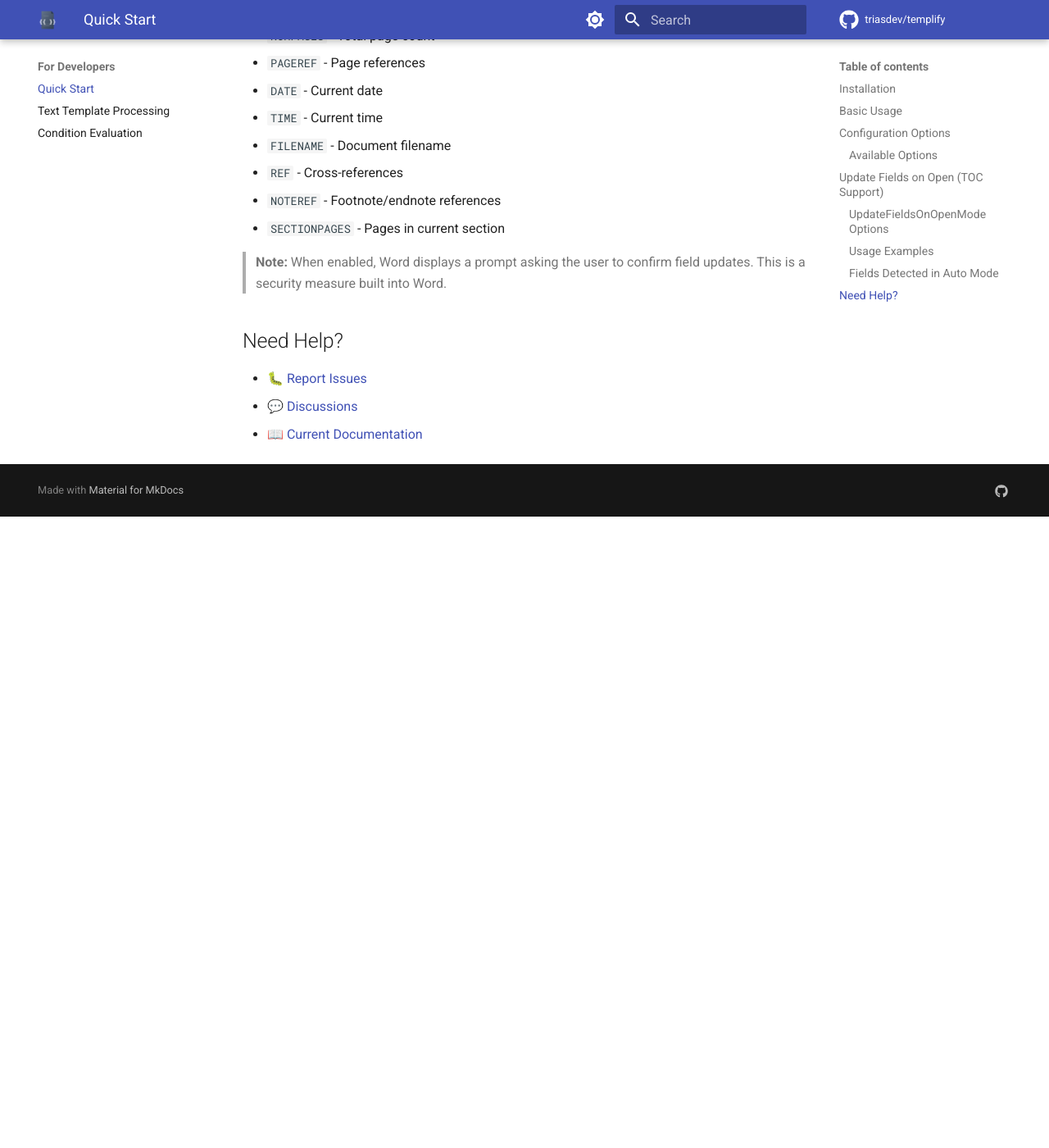
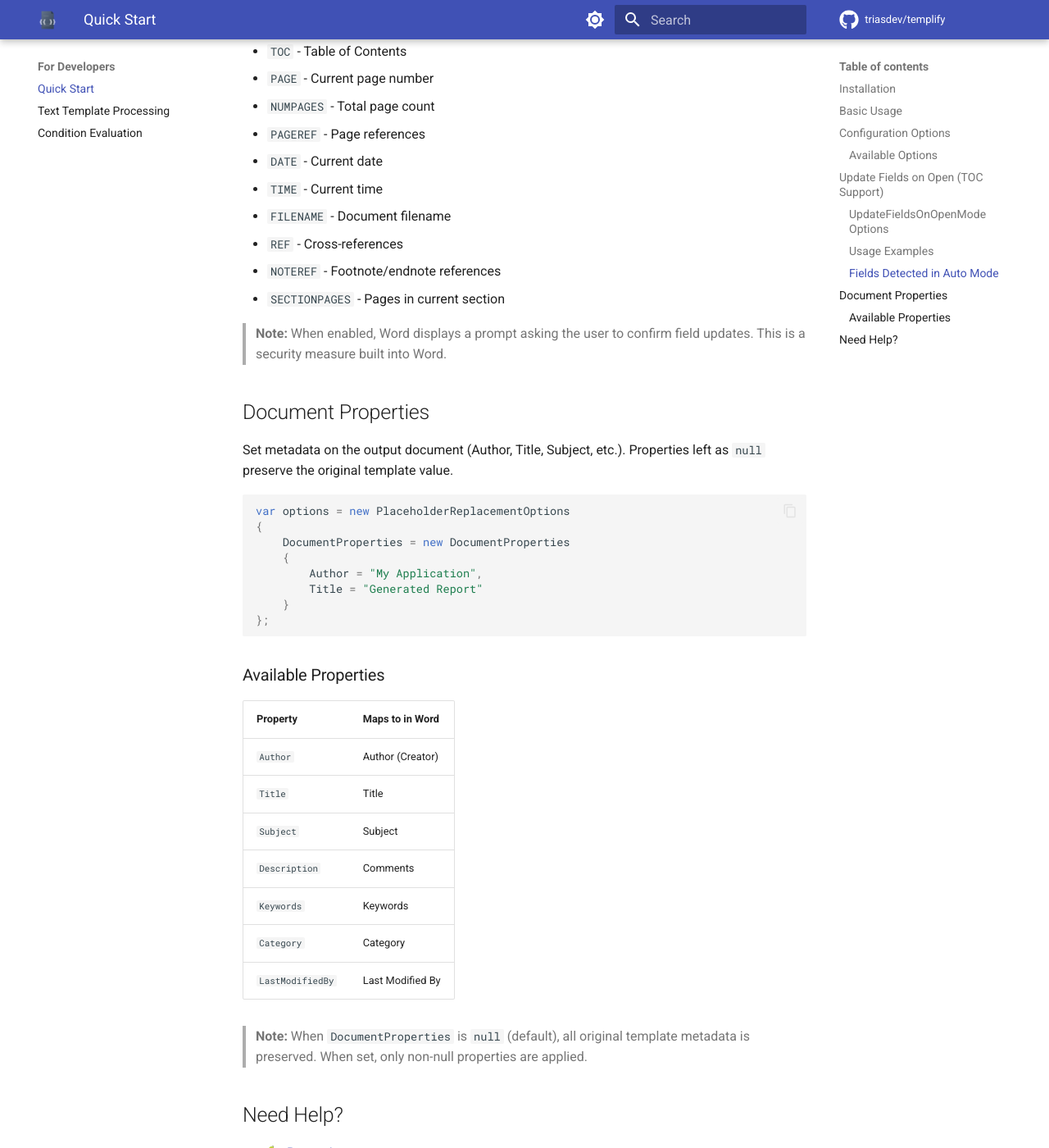
Before and after one commit to TriasDev/templify, an MkDocs documentation site: the page built from docs/for-developers/quick-start.md, in a window 1280 px wide and 1400 px high, scrolled down 2563 px. Shown: the whole window at 82% size. Built offline with MkDocs 1.6.1 and Material for MkDocs 9.7.7, drawn with Linux system fonts in a browser that asks for light colours; comment, search, counter and statistics services are not loaded; before the commit the page ends 3193 px from its top, so only the background shows below that; some of the changed text lies outside the part shown.

Commit message:
docs: add DocumentProperties documentation and review improvements
Make ApplyDocumentProperties static, add null-origin test case, and
document the DocumentProperties feature in README, Examples, and
quick-start guide.

````diff
--- a/docs/for-developers/quick-start.md
+++ b/docs/for-developers/quick-start.md
@@ -56,6 +56,7 @@ var processor = new DocumentTemplateProcessor(options);
 | `EnableNewlineSupport` | `bool` | `true` | Convert `\n` to Word line breaks |
 | `UpdateFieldsOnOpen` | enum | `Never` | When to prompt Word to update fields |
 | `TextReplacements` | dictionary | `null` | Text replacement lookup table |
+| `DocumentProperties` | `DocumentProperties?` | `null` | Metadata properties to set on output document |
 
 ## Update Fields on Open (TOC Support)
 
@@ -107,6 +108,35 @@ var options = new PlaceholderReplacementOptions
 
 > **Note:** When enabled, Word displays a prompt asking the user to confirm field updates. This is a security measure built into Word.
 
+## Document Properties
+
+Set metadata on the output document (Author, Title, Subject, etc.). Properties left as `null` preserve the original template value.
+
+```csharp
+var options = new PlaceholderReplacementOptions
+{
+    DocumentProperties = new DocumentProperties
+    {
+        Author = "My Application",
+        Title = "Generated Report"
+    }
+};
+```
+
+### Available Properties
+
+| Property | Maps to in Word |
+|----------|----------------|
+| `Author` | Author (Creator) |
+| `Title` | Title |
+| `Subject` | Subject |
+| `Description` | Comments |
+| `Keywords` | Keywords |
+| `Category` | Category |
+| `LastModifiedBy` | Last Modified By |
+
+> **Note:** When `DocumentProperties` is `null` (default), all original template metadata is preserved. When set, only non-null properties are applied.
+
 ## Need Help?
 
 - 🐛 [Report Issues](https://github.com/triasdev/templify/issues)
````
Also changed, not shown: TriasDev.Templify/Examples.md (+55 -0 lines), TriasDev.Templify/README.md (+51 -0 lines), 2 other files.
